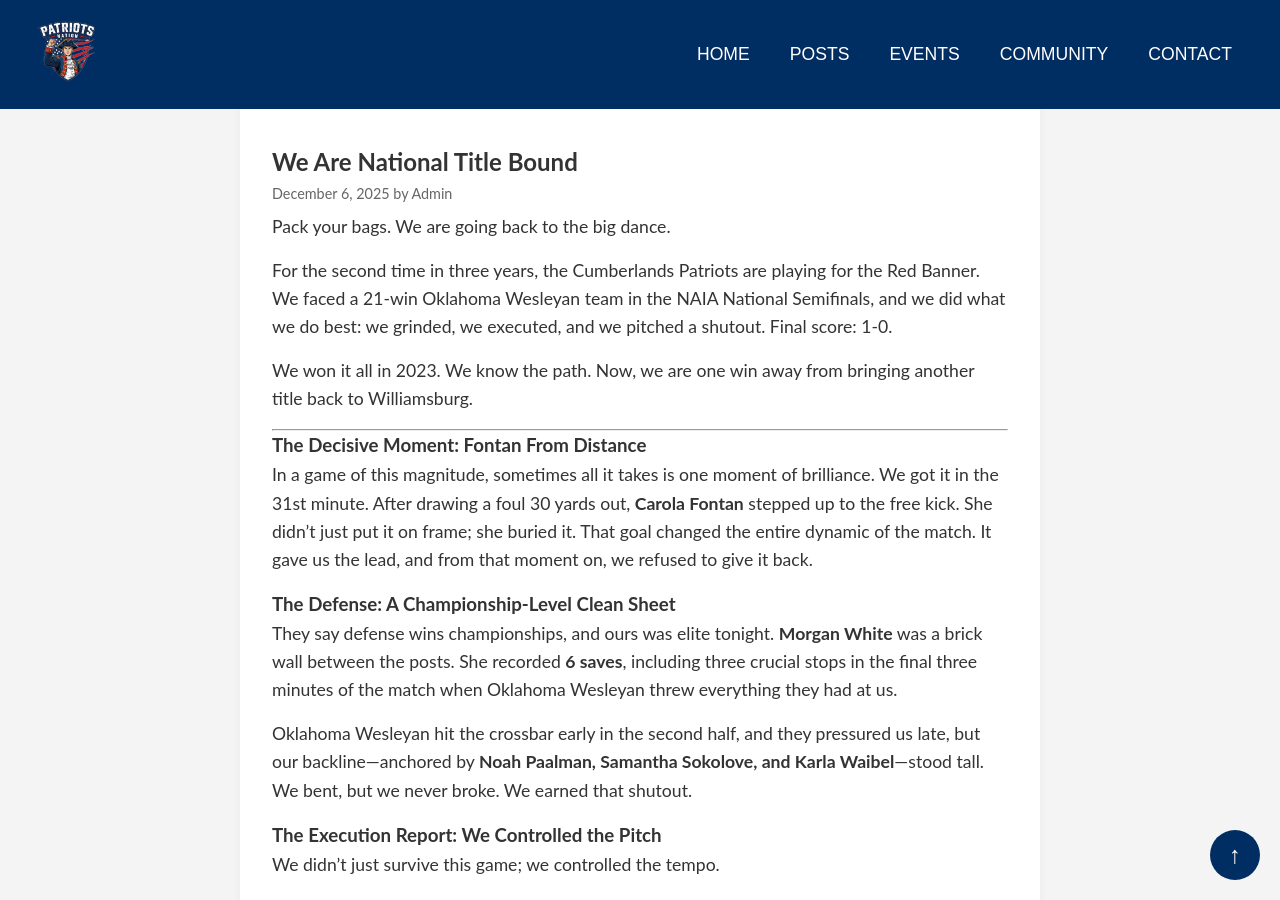
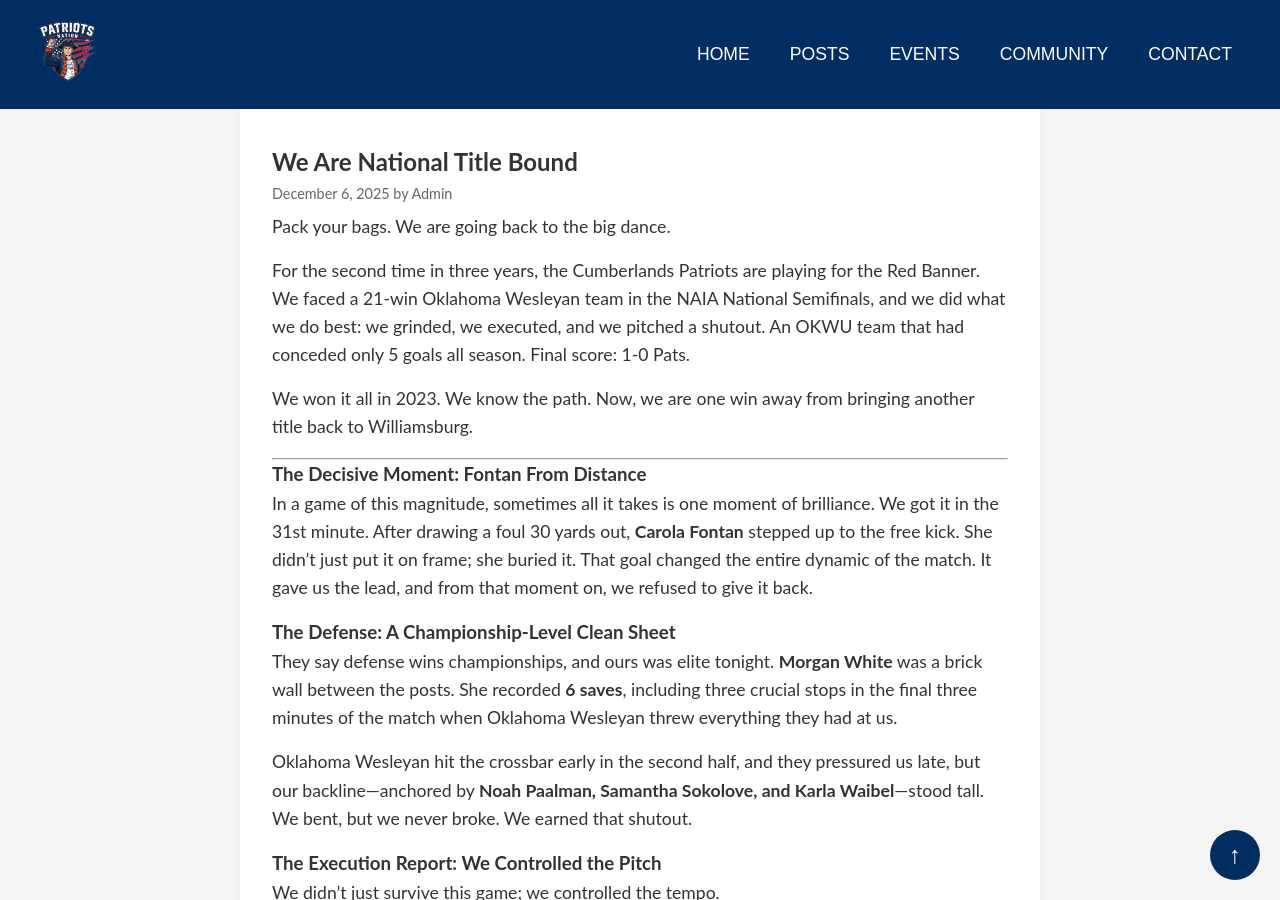
Before and after one commit to bshroats5/Patriots_Nation, a Jekyll site: the page built from _posts/2025-16-6-We-Are-National-Title-Bound.md, in a window 1280 px wide and 900 px high, scrolled down 484 px. Built offline with Jekyll 4.4.1, drawn with Linux system fonts in a browser that asks for light colours.

Commit message:
Update semifinal recap in national title post
Added detail about Oklahoma Wesleyan's defensive record and clarified the final score in the NAIA National Semifinals recap.

```diff
--- a/_posts/2025-16-6-We-Are-National-Title-Bound.md
+++ b/_posts/2025-16-6-We-Are-National-Title-Bound.md
@@ -9,7 +9,7 @@ image_credit: "Photo from University of the Cumberlands"
 
 Pack your bags. We are going back to the big dance.
 
-For the second time in three years, the Cumberlands Patriots are playing for the Red Banner. We faced a 21-win Oklahoma Wesleyan team in the NAIA National Semifinals, and we did what we do best: we grinded, we executed, and we pitched a shutout. Final score: 1-0.
+For the second time in three years, the Cumberlands Patriots are playing for the Red Banner. We faced a 21-win Oklahoma Wesleyan team in the NAIA National Semifinals, and we did what we do best: we grinded, we executed, and we pitched a shutout. An OKWU team that had conceded only 5 goals all season. Final score: 1-0 Pats.
 
 We won it all in 2023. We know the path. Now, we are one win away from bringing another title back to Williamsburg.
 
```
